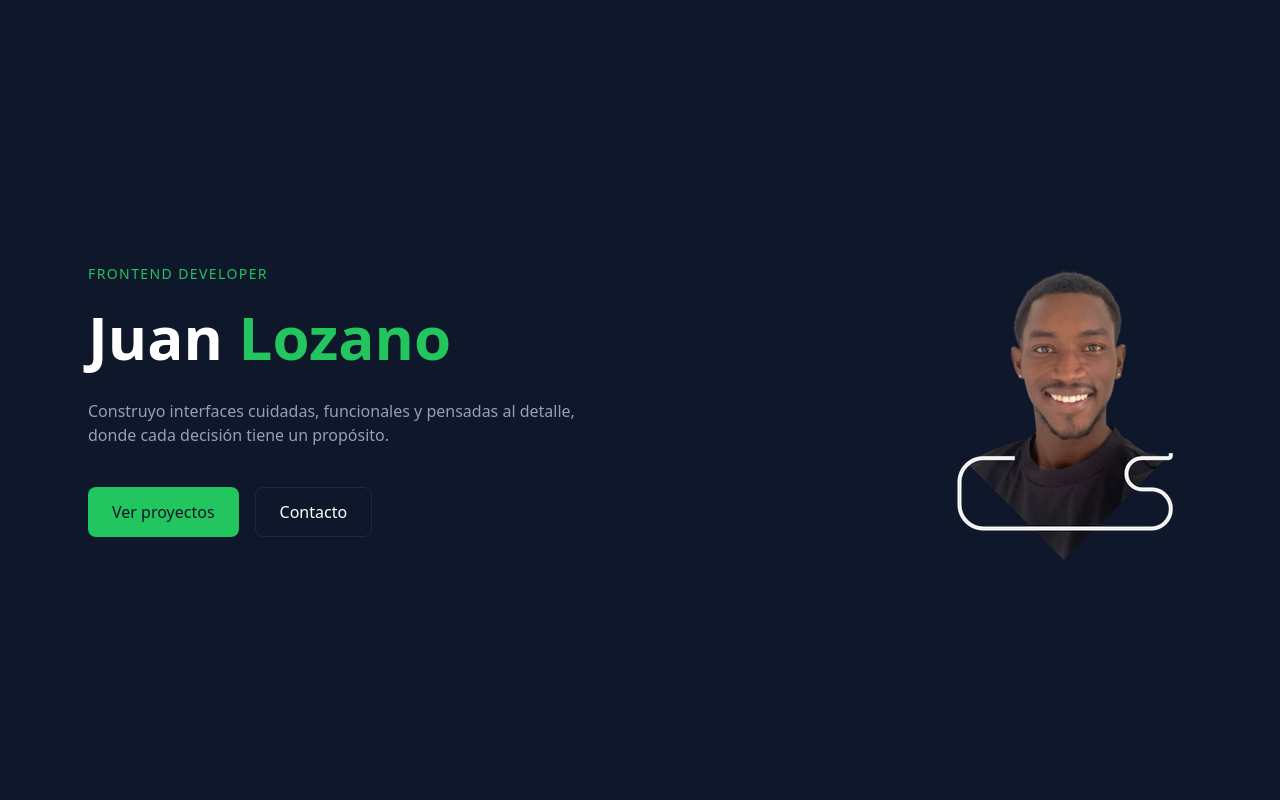
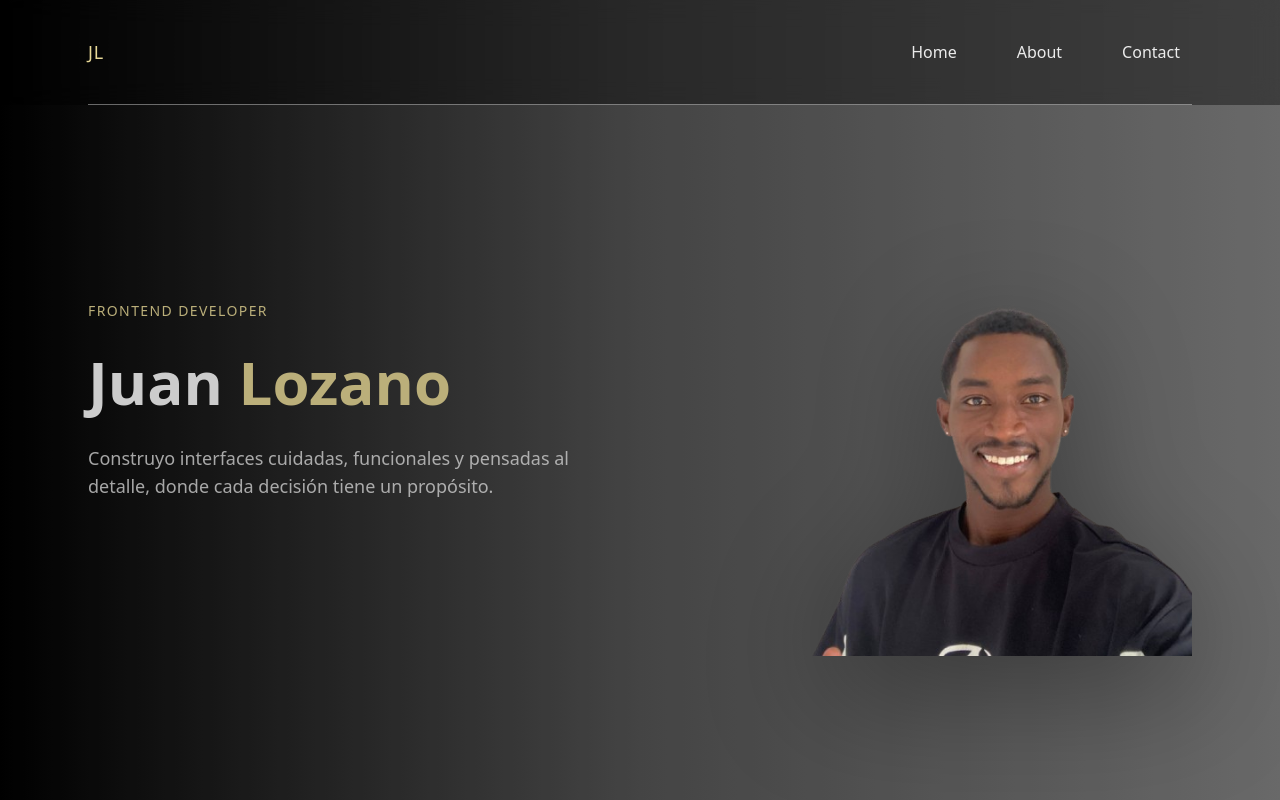
Before and after one commit to j4mLoz/Portafolio, a React (Vite) app: page / in a window 1280 px wide. Shown: the top 800 px of the page. Built offline with nearby package versions, Linux system fonts and the light colour scheme.

Commit message:
chore: Improve a Hero section

```diff
--- a/src/App.jsx
+++ b/src/App.jsx
@@ -5,10 +5,12 @@ import About from "./components/sections/About";
 import Skills from "./components/sections/Skills";
 import Projects from "./components/sections/Projects";
 import Footer from "./components/sections/Footer";
+import NavBar from "./components/sections/NavBar";
 
 function App() {
   return (
     <MainLayout>
+      <NavBar />
       <Hero />
       <SectionDivider />
       <About />
--- /dev/null
+++ b/src/components/sections/Hero.jsx
@@ -0,0 +1,62 @@
+import { motion } from "framer-motion";
+
+import Container from "../ui/Container";
+
+export default function Hero() {
+  return (
+    <section
+      className="
+    min-h-screen
+    flex items-center
+    bg-[linear-gradient(90deg,#000000,#555555,#838383)]
+    text-white
+  "
+    >
+      <div className="absolute inset-0 bg-black/20" />
+      <Container>
+        <div className="grid grid-cols-1 md:grid-cols-2 gap-20 items-center">
+          {/* TEXTO */}
+          <motion.div
+            initial={{ opacity: 0, y: 20 }}
+            animate={{ opacity: 1, y: 0 }}
+            transition={{
+              duration: 0.8,
+              ease: [0.22, 1, 0.36, 1],
+            }}
+            className="flex flex-col justify-center space-y-6"
+          >
+            <p className="text-sm uppercase tracking-widest text-[#e9da98]">
+              Frontend Developer
+            </p>
+
+            <h1 className="text-5xl md:text-6xl font-bold leading-tight">
+              Juan <span className="text-[#e9da98]">Lozano</span>
+            </h1>
+
+            <p className="max-w-xl text-lg text-white/80">
+              Construyo interfaces cuidadas, funcionales y pensadas al detalle,
+              donde cada decisión tiene un propósito.
+            </p>
+          </motion.div>
+          {/* IMAGEN */}
+          <motion.div
+            initial={{ opacity: 0, scale: 0.96 }}
+            animate={{ opacity: 1, scale: 1 }}
+            transition={{
+              duration: 1,
+              ease: [0.22, 1, 0.36, 1],
+              delay: 0.15,
+            }}
+            className="flex justify-center md:justify-end"
+          >
+            <img
+              src="../src/assets/JuanLozano.png"
+              alt="Foto de Juan"
+              className="max-w-sm w-full drop-shadow-[0_30px_60px_rgba(0,0,0,0.35)]"
+            />
+          </motion.div>
+        </div>
+      </Container>
+    </section>
+  );
+}
--- a/src/components/sections/Hero.tsx
+++ /dev/null
@@ -1,60 +0,0 @@
-import Container from "../ui/Container";
-import Button from "../ui/Button";
-import { motion } from "framer-motion";
-import heroImage from "../../assets/PictureJuan.png";
-
-export default function Hero() {
-  return (
-    <section className="relative min-h-screen flex items-center py-32 bg-background overflow-hidden">
-      {/* Glow ambiental */}
-      <div className="absolute inset-0 -z-10">
-        <div className="absolute top-[-20%] left-1/2 -translate-x-1/2 w-[700px] h-[700px] rounded-full bg-primary/10 blur-3xl" />
-      </div>
-
-      <Container>
-        <div className="grid md:grid-cols-2 gap-16 items-center">
-          {/* Texto */}
-          <div>
-            <p className="text-primary text-sm tracking-widest uppercase">
-              Frontend Developer
-            </p>
-
-            <h1 className="mt-4 text-4xl md:text-6xl font-bold  leading-tight">
-              Juan <span className="text-primary">Lozano</span>
-            </h1>
-
-            <p className="mt-6 text-slate-400 max-w-xl">
-              Construyo interfaces cuidadas, funcionales y pensadas al detalle,
-              donde cada decisión tiene un propósito.
-            </p>
-
-            <div className="mt-10 flex gap-4">
-              <Button>Ver proyectos</Button>
-              <Button variant="secondary">Contacto</Button>
-            </div>
-          </div>
-
-          {/* Imagen */}
-          <div className="flex justify-center md:justify-end">
-            <motion.div
-              className="relative flex items-end justify-center w-48 md:w-64"
-              initial={{ opacity: 0, scale: 0.98 }}
-              animate={{ opacity: 1, scale: 1 }}
-              transition={{
-                duration: 0.9,
-                ease: [0.22, 1, 0.36, 1],
-                delay: 0.35,
-              }}
-            >
-              <div className="flex justify-center md:justify-end">
-                <div className="flex items-center justify-center w-90">
-                  <img src={heroImage} alt="Imagen_del_Hero" />
-                </div>
-              </div>
-            </motion.div>
-          </div>
-        </div>
-      </Container>
-    </section>
-  );
-}
--- /dev/null
+++ b/src/components/sections/NavBar.jsx
@@ -0,0 +1,96 @@
+import { useEffect, useState } from "react";
+import Container from "../ui/Container";
+
+export default function NavBar() {
+  const [visible, setVisible] = useState(true);
+  const [lastScrollY, setLastScrollY] = useState(0);
+
+  useEffect(() => {
+    const handleScroll = () => {
+      const currentScrollY = window.scrollY;
+
+      if (currentScrollY > lastScrollY && currentScrollY > 80) {
+        // scroll down → ocultar
+        setVisible(false);
+      } else {
+        // scroll up → mostrar
+        setVisible(true);
+      }
+
+      setLastScrollY(currentScrollY);
+    };
+
+    window.addEventListener("scroll", handleScroll);
+    return () => window.removeEventListener("scroll", handleScroll);
+  }, [lastScrollY]);
+
+  return (
+    <header
+      className={`
+    fixed top-0 left-0 w-full z-50
+    transition-all duration-300
+    backdrop-blur-md bg-black/40
+    ${visible ? "opacity-100 pointer-events-auto" : "opacity-0 pointer-events-none"}
+  `}
+    >
+      <Container>
+        <nav className="flex items-center justify-between py-8 border-b border-white/40">
+          {/* MARCA */}
+          <div className="text-lg font-medium text-[#e9da98] tracking-wider">
+            JL
+          </div>
+
+          {/* LINKS */}
+          <ul className="flex items-center gap-12 text-base">
+            <li>
+              <a
+                href="#home"
+                className="
+        block
+        px-3 py-2
+        cursor-pointer
+        text-white/90
+        hover:text-[#e9da98]
+        transition-colors
+      "
+              >
+                Home
+              </a>
+            </li>
+
+            <li>
+              <a
+                href="#about"
+                className="
+    inline
+    cursor-pointer
+    text-white/90
+    hover:text-[#e9da98]
+    transition-colors
+  "
+              >
+                About
+              </a>
+            </li>
+
+            <li>
+              <a
+                href="#contact"
+                className="
+        block
+        px-3 py-2
+        cursor-pointer
+        text-white/90
+        hover:text-[#e9da98]
+        transition-colors
+      "
+              >
+                Contact
+              </a>
+            </li>
+          </ul>
+        </nav>
+      </Container>
+    </header>
+  );
+}
--- a/src/components/sections/Skills.jsx
+++ b/src/components/sections/Skills.jsx
@@ -36,12 +36,6 @@ export default function Skills() {
       <Container>
         {/* Header */}
         <div className="max-w-3xl mb-16">
-          <motion.div
-            initial={{ opacity: 0, y: 20 }}
-            whileInView={{ opacity: 1, y: 0 }}
-            transition={{ duration: 0.5, ease: "easeOut" }}
-            viewport={{ once: true }}
-          >
           <p className="text-sm uppercase tracking-widest text-[color:var(--color-primary)]">
             Skills
           </p>
@@ -49,10 +43,9 @@ export default function Skills() {
             Habilidades y enfoque de trabajo
           </h2>
           <p className="mt-6 text-[color:var(--color-muted)]">
-              Un resumen de las tecnologías y prácticas que utilizo para
-              construir interfaces sólidas, mantenibles y bien pensadas.
+            Un resumen de las tecnologías y prácticas que utilizo para construir
+            interfaces sólidas, mantenibles y bien pensadas.
           </p>
-          </motion.div>
         </div>
 
         {/* Grid */}
```
Lines whose indentation alone changed are shown as unchanged.
